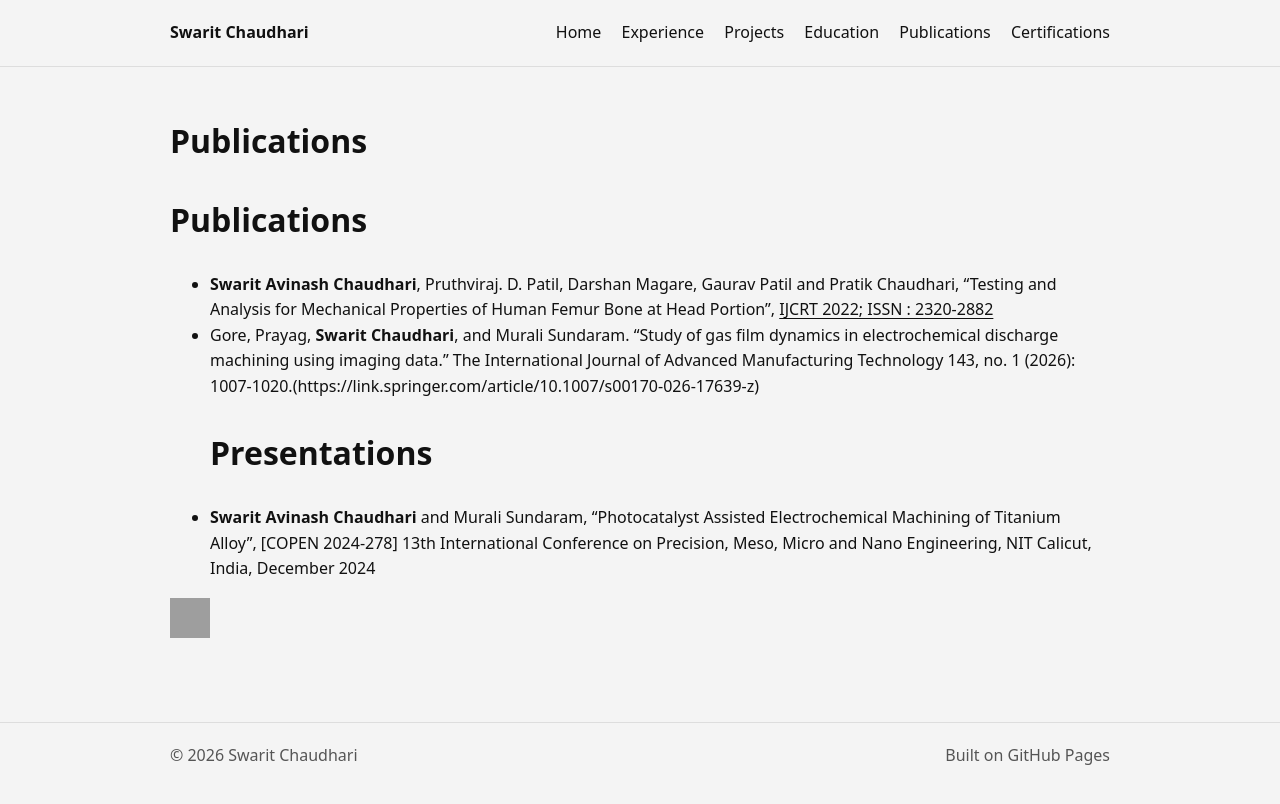
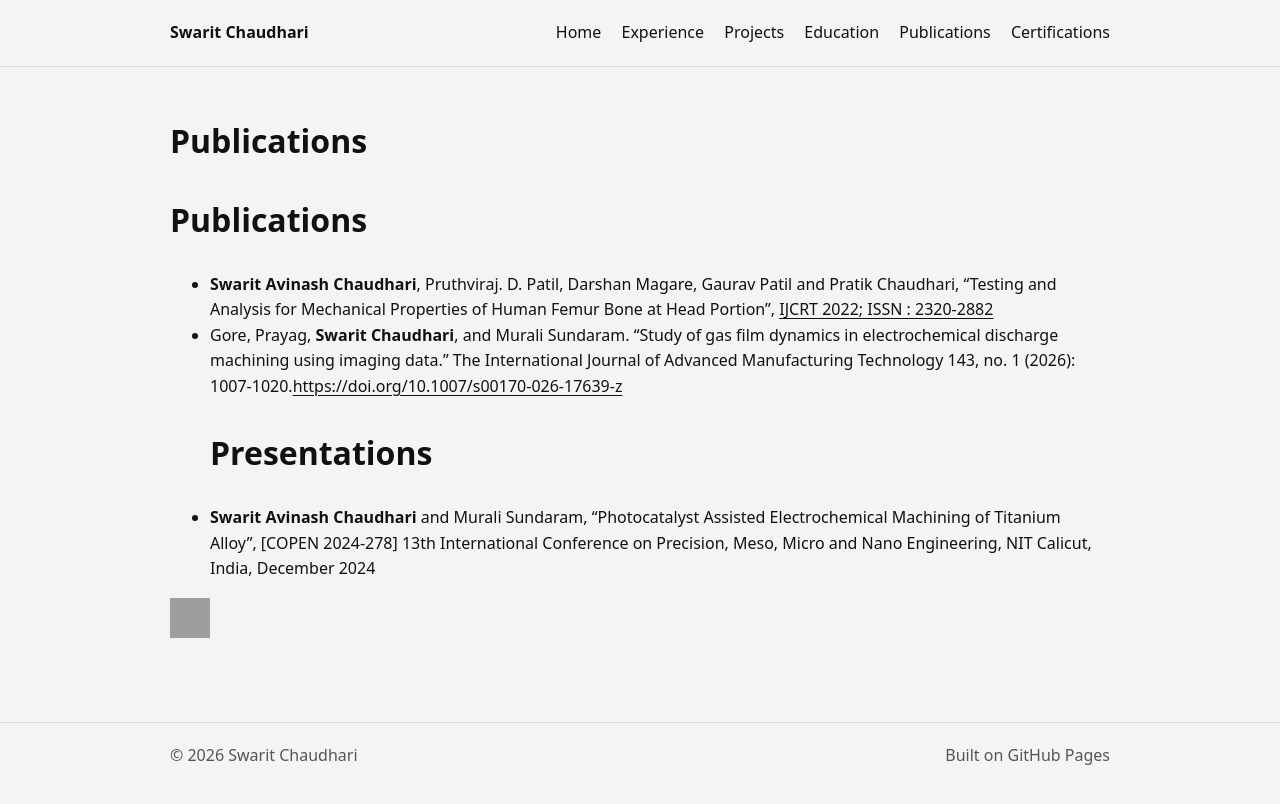
Before and after one commit to Swarit31/Swarit31.github.io, a Jekyll site: the page built from Publications.md, in a window 1280 px wide. Shown: the top 804 px of the page. Built offline with Jekyll 4.4.1, drawn with Linux system fonts in a browser that asks for light colours; part of the change alters nothing that is shown; grey boxes are pictures that could not be loaded.

Commit message:
Update Publications.md

```diff
--- a/Publications.md
+++ b/Publications.md
@@ -6,7 +6,7 @@ permalink: /publications/
 
 # Publications
 - **Swarit Avinash Chaudhari**, Pruthviraj. D. Patil, Darshan Magare, Gaurav Patil and Pratik Chaudhari, "Testing and Analysis for Mechanical Properties of Human Femur Bone at Head Portion", [IJCRT 2022; ISSN : 2320-2882](https://ijcrt.org/papers/IJCRT2205752.pdf)
-- Gore, Prayag, **Swarit Chaudhari**, and Murali Sundaram. "Study of gas film dynamics in electrochemical discharge machining using imaging data." The International Journal of Advanced Manufacturing Technology 143, no. 1 (2026): 1007-1020.(https://link.springer.com/article/10.1007/s00170-026-17639-z)
+- Gore, Prayag, **Swarit Chaudhari**, and Murali Sundaram. "Study of gas film dynamics in electrochemical discharge machining using imaging data." The International Journal of Advanced Manufacturing Technology 143, no. 1 (2026): 1007-1020.[https://doi.org/10.1007/s00170-026-17639-z](https://link.springer.com/article/10.1007/s00170-026-17639-z)
 # Presentations
 - **Swarit Avinash Chaudhari** and Murali Sundaram, “Photocatalyst Assisted Electrochemical Machining of Titanium Alloy”, [COPEN 2024-278] 13th International Conference on Precision, Meso, Micro and Nano Engineering, NIT Calicut, India, December 2024
 
```
